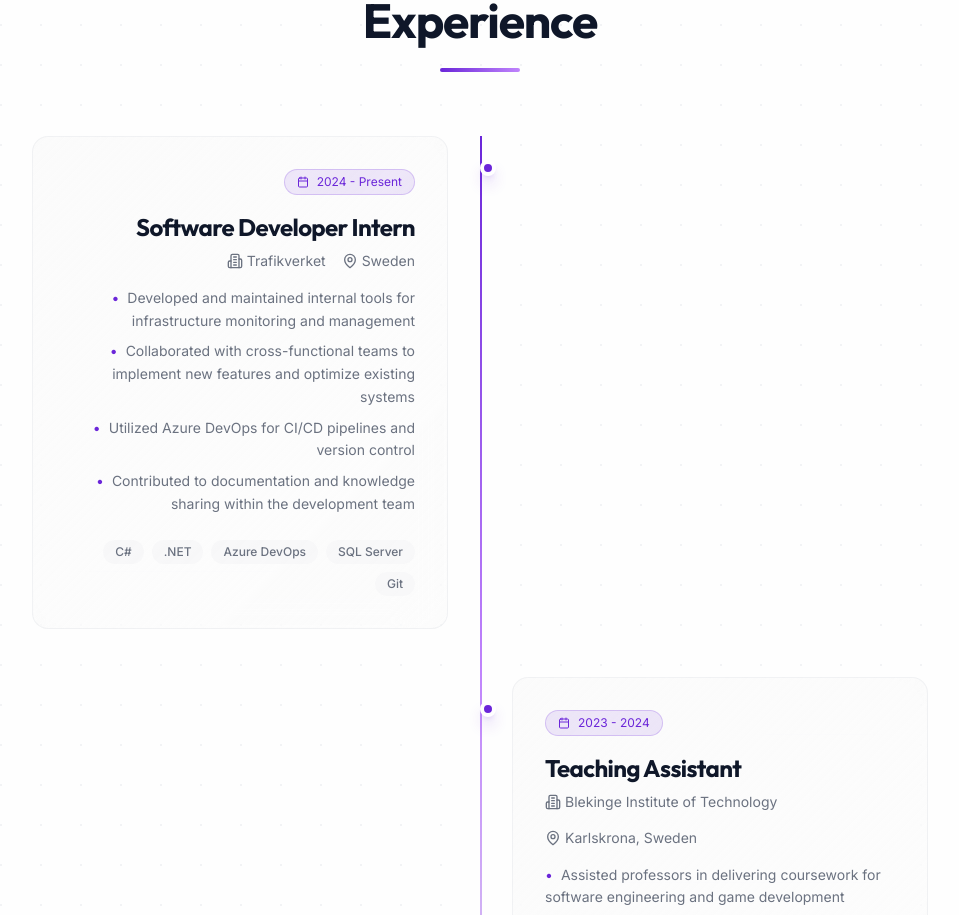
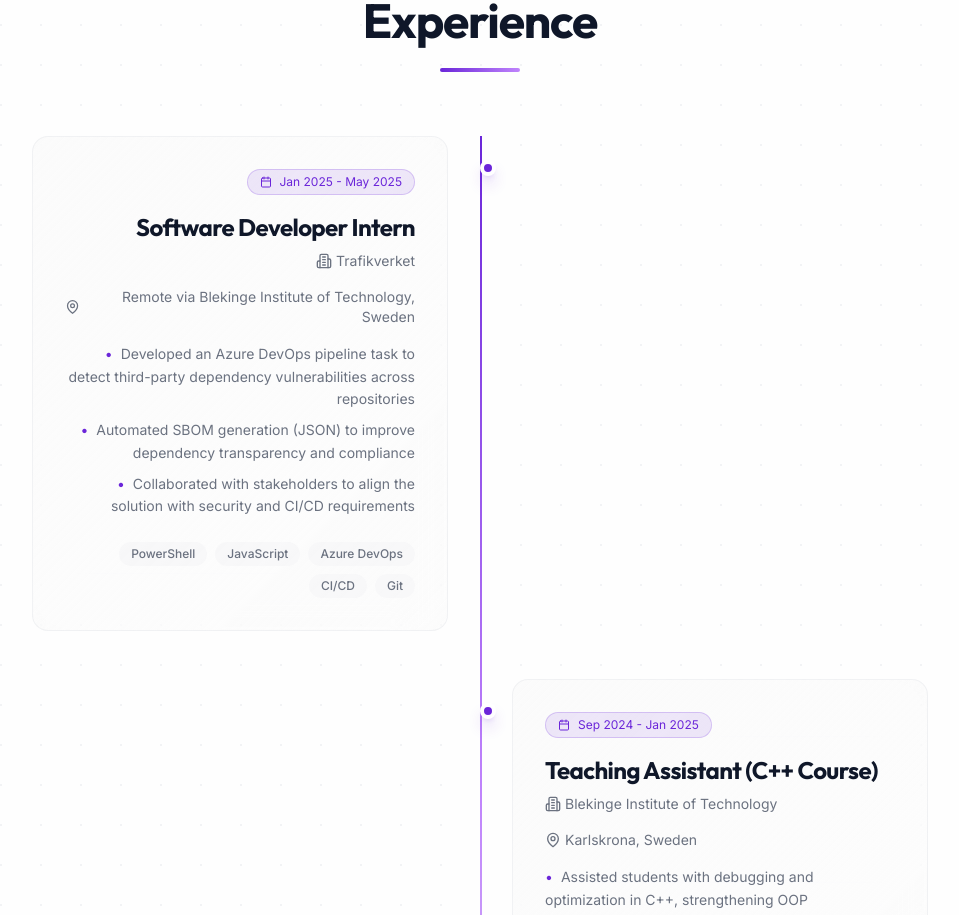
Before and after one commit to KarmaSora/Portfolio, a Next.js app: page / in a window 1280 px wide. Shown: the part 1860-2775 px from the top of the page, without its empty margins (160-1119 px from the left). Built offline with nearby package versions, Linux system fonts and the light colour scheme.

Commit message:
fix for skills

```diff
--- a/public/data/portfolio.json
+++ b/public/data/portfolio.json
@@ -2,10 +2,10 @@
   "personalInfo": {
     "name": "Karam Matar",
     "title": "Software Engineer",
-    "email": "karam@example.com",
-    "location": "Sweden",
-    "bio": "I'm a passionate software engineer and game developer with expertise in building scalable applications and immersive gaming experiences. Currently exploring the intersection of technology and creativity.",
-    "linkedin": " linkedin.com/in/karammatar ",
+    "email": "karammtr@gmail.com",
+    "location": "Karlskrona, Sweden",
+    "bio": "Software engineering student with experience in full-stack development, DevOps automation, and game development. I build practical tools, modern web apps, and game projects with a focus on clean code and maintainability.",
+    "linkedin": "https://www.linkedin.com/in/karam-matar-b92639293",
     "github": "https://github.com/KarmaSora",
     "profileImage": "/images/profile.png",
     "available": true,
@@ -13,66 +13,104 @@
   },
   "experiences": [
     {
-      "id": "trafikverket",
+      "id": "trafikverket-intern",
       "role": "Software Developer Intern",
       "company": "Trafikverket",
-      "location": "Sweden",
-      "period": "2024 - Present",
+      "location": "Remote via Blekinge Institute of Technology, Sweden",
+      "period": "Jan 2025 - May 2025",
       "description": [
-        "Developed and maintained internal tools for infrastructure monitoring and management",
-        "Collaborated with cross-functional teams to implement new features and optimize existing systems",
-        "Utilized Azure DevOps for CI/CD pipelines and version control",
-        "Contributed to documentation and knowledge sharing within the development team"
+        "Developed an Azure DevOps pipeline task to detect third-party dependency vulnerabilities across repositories",
+        "Automated SBOM generation (JSON) to improve dependency transparency and compliance",
+        "Collaborated with stakeholders to align the solution with security and CI/CD requirements"
       ],
-      "technologies": ["C#", ".NET", "Azure DevOps", "SQL Server", "Git"]
+      "technologies": [
+        "PowerShell",
+        "JavaScript",
+        "Azure DevOps",
+        "CI/CD",
+        "Git"
+      ]
     },
     {
-      "id": "bth",
-      "role": "Teaching Assistant",
+      "id": "bth-ta-cpp",
+      "role": "Teaching Assistant (C++ Course)",
       "company": "Blekinge Institute of Technology",
       "location": "Karlskrona, Sweden",
-      "period": "2023 - 2024",
+      "period": "Sep 2024 - Jan 2025",
       "description": [
-        "Assisted professors in delivering coursework for software engineering and game development courses",
-        "Provided one-on-one tutoring and guidance to students on programming assignments",
-        "Graded assignments and provided constructive feedback to improve student learning outcomes",
-        "Helped organize and facilitate lab sessions for practical programming exercises"
+        "Assisted students with debugging and optimization in C++, strengthening OOP understanding",
+        "Provided one-on-one mentorship on logic issues and memory management bugs"
       ],
-      "technologies": ["C++", "Java", "Python", "Teaching", "Mentoring"]
+      "technologies": ["C++", "OOP", "Debugging", "Mentoring"]
+    },
+    {
+      "id": "picasso-staff",
+      "role": "Staff Member (Summer Job)",
+      "company": "Picasso",
+      "location": "Båstad, Sweden",
+      "period": "Jun 2021 - Aug 2023",
+      "description": [
+        "Supported daily operations and customer experience in a high-volume environment",
+        "Improved multitasking, time management, and communication under pressure"
+      ],
+      "technologies": ["Customer Service", "Teamwork", "Communication"]
+    }
+  ],
+  "education": [
+    {
+      "id": "bth-bsc",
+      "degree": "B.Sc. Software Engineering",
+      "school": "Blekinge Institute of Technology",
+      "location": "Karlskrona, Sweden",
+      "period": "Aug 2023 - Jun 2026 (expected)",
+      "details": [
+        "Relevant coursework: Compiler Design, Operating Systems, Algorithms & Data Structures, Linear Algebra"
+      ]
+    },
+    {
+      "id": "ncl-exchange",
+      "degree": "Exchange Semester in Computer Science (Fall 2025)",
+      "school": "Newcastle University",
+      "location": "Newcastle upon Tyne, United Kingdom",
+      "period": "Sep 2025 - Jan 2026 (completed)",
+      "details": [
+        "Relevant coursework: Computer Vision & AI, Algorithm Design and Analysis, Security Programming, Game Design"
+      ]
     }
   ],
   "projects": [
     {
       "id": "vulnerability-checker",
-      "title": "Vulnerability Checker 2.0",
-      "description": "An advanced security tool for detecting vulnerabilities in codebases and dependencies",
-      "longDescription": "A comprehensive security analysis tool that scans codebases for known vulnerabilities, outdated dependencies, and potential security risks. Features real-time monitoring, detailed reporting, and integration with popular CI/CD pipelines. Built with performance and scalability in mind to handle large enterprise codebases.",
-      "technologies": [
-        "TypeScript",
-        "Node.js",
-        "React",
-        "PostgreSQL",
-        "Docker"
-      ],
-      "github": "https://github.com/karam-matar/vulnerability-checker",
+      "title": "VulnerabilityChecker 2.0",
+      "description": "Azure DevOps task that scans repositories for vulnerabilities in third-party packages",
+      "longDescription": "An Azure DevOps pipeline task that detects third-party dependency vulnerabilities across repositories and generates an SBOM (JSON) for improved dependency transparency and compliance.",
+      "technologies": ["PowerShell", "JavaScript", "Azure DevOps"],
+      "github": "https://github.com/KarmaSora/Trafikverket",
       "demo": null,
       "image": "/images/vulnerability-checker.png",
       "featured": true,
       "category": "tool"
     },
     {
+      "id": "gyagame",
+      "title": "GyaGame",
+      "description": "2D semi-open-world shooter game built in Java using a provided graphics library",
+      "longDescription": "A Java game project featuring core gameplay systems such as movement, shooting, and game logic, built using a provided graphics library.",
+      "technologies": ["Java"],
+      "github": "https://github.com/KarmaSora/GyaGame",
+      "demo": null,
+      "image": "/images/gyagame.png",
+      "featured": true,
+      "category": "game"
+    },
+    {
       "id": "showcase-serl",
       "title": "ShowcaseSERL",
-      "description": "A dynamic showcase platform for the Software Engineering Research Lab",
-      "longDescription": "An interactive web platform designed to showcase research projects, publications, and achievements from the Software Engineering Research Lab. Features a modern UI with kiosk mode support for public displays, dynamic content management, and responsive design. Implemented with accessibility and user experience as core priorities.",
-      "technologies": [
-        "Next.js",
-        "TypeScript",
-        "Tailwind CSS",
-        "Framer Motion"
-      ],
-      "github": "https://github.com/karam-matar/showcase-serl",
-      "demo": "https://showcase-serl.vercel.app",
+      "description": "Next.js web app for showcasing projects with dynamic listings, detailed views, and kiosk mode",
+      "longDescription": "A Next.js web app for showcasing projects with dynamic listings, detailed views, and kiosk mode support, built with a modern UI and responsive design.",
+      "technologies": ["Next.js", "React", "TypeScript", "Tailwind CSS"],
+      "github": "https://github.com/KarmaSora/showcaseSERL",
+      "demo": null,
       "image": "/images/showcase-serl.png",
       "featured": true,
       "category": "web"
@@ -80,10 +118,10 @@
     {
       "id": "space-invaders",
       "title": "Space Invaders",
-      "description": "A modern remake of the classic arcade game with enhanced graphics and gameplay",
-      "longDescription": "A faithful yet enhanced recreation of the iconic Space Invaders arcade game. Features include modernized pixel art graphics, progressive difficulty scaling, power-ups, boss battles, and a global leaderboard system. Built using C++ with a custom game engine for optimal performance and smooth animations.",
-      "technologies": ["C++", "SDL2", "OpenGL", "Custom Engine"],
-      "github": "https://github.com/karam-matar/space-invaders",
+      "description": "Space Invaders clone built in C++ using SFML",
+      "longDescription": "A Space Invaders clone built in C++ using SFML, focusing on core game loop, input handling, collision logic, and classic arcade gameplay.",
+      "technologies": ["C++", "SFML"],
+      "github": "https://github.com/KarmaSora/spaceInvadersBTH",
       "demo": null,
       "image": "/images/space-invaders.png",
       "featured": true,
@@ -92,10 +130,10 @@
     {
       "id": "death-marching-souls",
       "title": "Death Marching Souls",
-      "description": "A challenging action RPG inspired by the souls-like genre",
-      "longDescription": "An intense action RPG featuring punishing combat, intricate level design, and deep character customization. Players explore a dark fantasy world filled with formidable enemies and hidden secrets. Implements complex AI behavior, stamina-based combat mechanics, and a narrative delivered through environmental storytelling.",
-      "technologies": ["C#", "Unity", "Blender", "FMOD"],
-      "github": "https://github.com/karam-matar/death-marching-souls",
+      "description": "3D Unity game featuring traversal, progression, and boss combat",
+      "longDescription": "A 3D Unity game featuring traversal, progression, and boss combat, built to practice gameplay systems and game design implementation in Unity.",
+      "technologies": ["C#", "Unity"],
+      "github": "https://github.com/KarmaSora/GameDesign",
       "demo": null,
       "image": "/images/death-marching-souls.png",
       "featured": true,
@@ -104,37 +142,67 @@
   ],
   "skillCategories": [
     {
-      "id": "languages",
+      "id": "spoken-languages",
       "name": "Languages",
-      "skills": ["C++", "Java", "C#", "TypeScript", "Python", "JavaScript"]
+      "skills": ["Arabic (Native)", "Swedish (Fluent)", "English (Fluent)"]
+    },
+    {
+      "id": "programming",
+      "name": "Programming",
+      "skills": [
+        "Java",
+        "Python",
+        "C++",
+        "C",
+        "C#",
+        "PHP",
+        "JavaScript",
+        "TypeScript"
+      ]
     },
     {
       "id": "frontend",
       "name": "Frontend",
       "skills": [
+        "HTML",
+        "CSS/SCSS",
+        "Tailwind CSS",
         "React",
         "Next.js",
-        "Tailwind CSS",
-        "HTML/CSS",
-        "Framer Motion"
+        "Svelte",
+        "SvelteKit"
       ]
     },
     {
       "id": "backend",
       "name": "Backend",
-      "skills": ["Node.js", "Flask", "PostgreSQL", "MongoDB", "REST APIs"]
+      "skills": [
+        "Node.js",
+        "Express.js",
+        "Flask",
+        "MySQL",
+        "MariaDB",
+        "PostgreSQL"
+      ]
+    },
+    {
+      "id": "game-dev",
+      "name": "Game Dev & Graphics",
+      "skills": ["Unity", "SFML"]
     },
     {
       "id": "tools",
-      "name": "Tools & Platforms",
-      "skills": [
-        "Azure DevOps",
-        "Git",
-        "Docker",
-        "Unity",
-        "Unreal Engine",
-        "VS Code"
-      ]
+      "name": "Tools",
+      "skills": ["Git", "GitHub", "Azure DevOps", "CI/CD pipelines"]
+    }
+  ],
+  "achievements": [
+    {
+      "id": "hollytech-hackathon",
+      "type": "Hackathon",
+      "title": "Hollytech",
+      "result": "First place winner",
+      "link": "https://www.linkedin.com/feed/update/urn:li:activity:7323004340258922497/"
     }
   ],
   "navItems": [
@@ -147,20 +215,22 @@
   ],
   "seo": {
     "title": "Karam Matar | Software Engineer & Game Developer",
-    "description": "Karam Matar is a Software Engineer and Game Developer specializing in C++, TypeScript, React, and Next.js. Explore my portfolio featuring projects like Vulnerability Checker 2.0, ShowcaseSERL, and more.",
+    "description": "Karam Matar is a software engineering student and developer focused on full-stack development, DevOps automation, and game development. Explore projects like VulnerabilityChecker 2.0, ShowcaseSERL, Space Invaders, and more.",
     "keywords": [
       "Karam Matar",
       "Software Engineer",
+      "Software Engineering Student",
       "Game Developer",
       "C++",
+      "C#",
       "TypeScript",
       "React",
       "Next.js",
+      "Azure DevOps",
       "Portfolio",
-      "Full Stack Developer",
       "Sweden"
     ],
-    "url": "https://karammatar.com",
+    "url": "https://github.com/KarmaSora",
     "locale": "en_US"
   }
 }
```
Also changed, not shown: src/components/Skills.tsx (+12 -6 lines), 1 other file (tests, documents, lock files or other folders).
